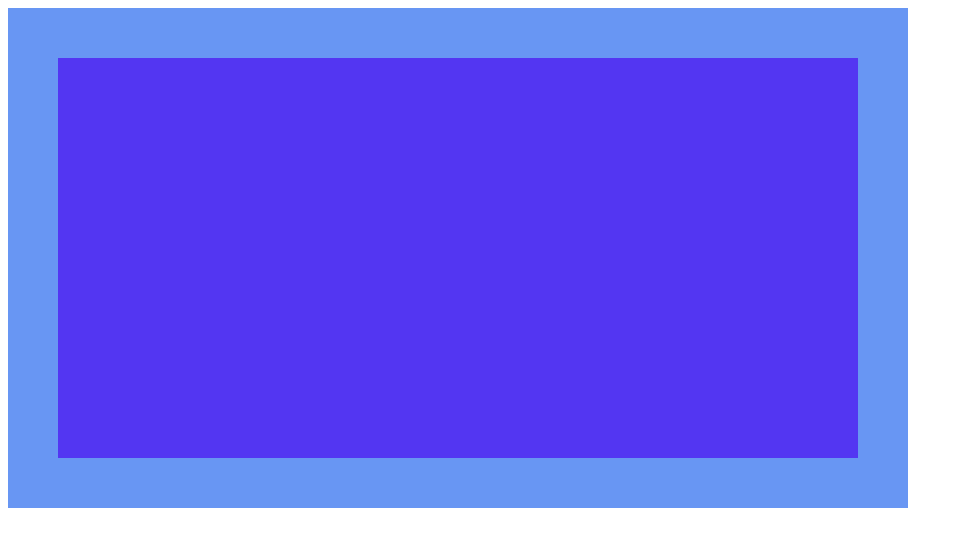
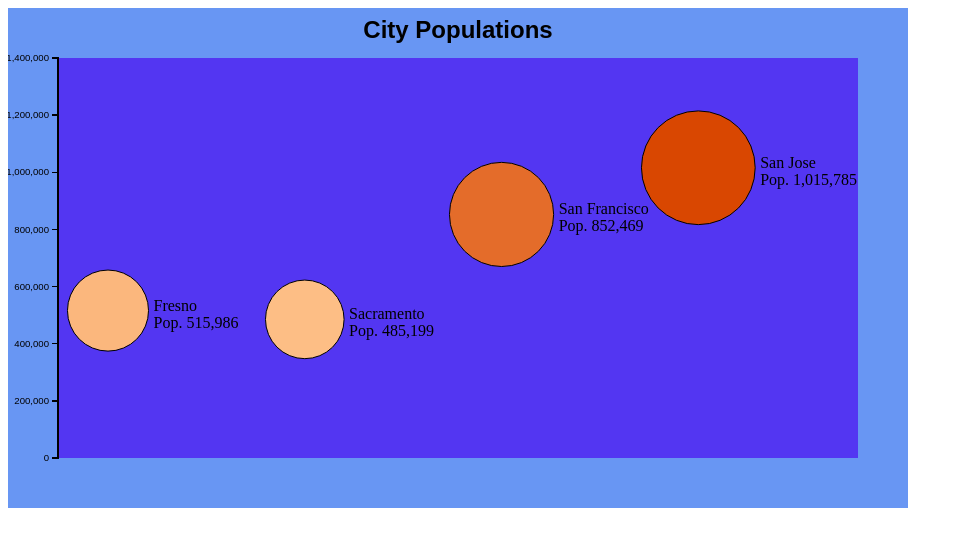
Before and after one commit to ClareTrainor/d3-demo, a plain HTML site: page index.html in a window 1280 px wide. Shown: the whole page, without its empty margins (0-963 px from the left). Drawn offline with Linux system fonts and the light colour scheme.

Commit message:
Created Bubble Chart

```diff
--- a/css/style.css
+++ b/css/style.css
@@ -6,3 +6,22 @@
 .rectangle {
   fill: #5336f2;
 }
+
+.axis path,
+.axis line {
+  fill: none;
+  stroke: black;
+  stroke-width: 1.5px;
+  shape-rendering: crispEdges;
+}
+
+.axis text {
+    font-family: sans-serif;
+    font-size: 0.6em;
+}
+
+.title {
+    font-family: sans-serif;
+    font-size: 1.5em;
+    font-weight: bold;
+}
--- a/js/main.js
+++ b/js/main.js
@@ -24,5 +24,141 @@ window.onload = function(){
       })
       .attr("class", "rectangle")
       .attr("x", 50) //position from left on the x (horizontal) axis
-      .attr("y", 50) //position from top on the y (vertical) axis
+      .attr("y", 50); //position from top on the y (vertical) axis
+
+      var cityPop = [
+             {
+                 city: 'Fresno',
+                 population: 515986
+             },
+             {
+                 city: 'Sacramento',
+                 population: 485199
+             },
+             {
+                 city: 'San Francisco',
+                 population: 852469
+             },
+             {
+                 city: 'San Jose',
+                 population: 1015785
+             }
+         ];
+
+   //find the minimum value of the array
+   var minPop = d3.min(cityPop, function(d){
+       return d.population;
+   });
+
+   //find the maximum value of the array
+   var maxPop = d3.max(cityPop, function(d){
+       return d.population;
+   });
+
+   //scale for circles center y coordinate
+   var y = d3.scale.linear()
+       .range([450, 50])
+       .domain([0, 1400000]);
+
+   //color scale generator
+   var color = d3.scale.linear()
+       .range([
+           "#FDBE85",
+           "#D94701"
+       ])
+       .domain([
+           minPop,
+           maxPop
+       ]);
+
+    var x = d3.scale.linear() //create the scale
+      .range([100, 710]) //output min and max
+      .domain([0, 3.1]) //input min and max
+
+    var circles = container.selectAll(".circles") //but wait--there are no circles yet!
+      .data(cityPop) //here we feed in an array
+      .enter() //one of the great mysteries of the universe
+      .append("circle") //add a circle for each datum
+      .attr("class", "circles") //apply a class name to all circles
+      .attr("id", function(d){
+          return d.city;
+      })
+      .attr("r", function(d){
+          //calculate the radius based on population value as circle area
+          var area = d.population * 0.01;
+          return Math.sqrt(area/Math.PI);
+      })
+      .attr("cx", function(d, i){
+          //use the index to place each circle horizontally
+          return x(i);
+      })
+      .attr("cy", function(d){
+          //subtract value from 450 to "grow" circles up from the bottom instead of down from the top of the SVG
+          return y(d.population);
+      })
+      .style("fill", function(d, i){ //add a fill based on the color scale generator
+            return color(d.population);
+      })
+      .style("stroke", "#000"); //black circle stroke
+
+      //creates a y axis generator
+      var yAxis = d3.svg.axis()
+        .scale(y)
+        .orient("left");
+
+        //create axis g element and add axis
+      var axis = container.append("g")
+          .attr("class", "axis")
+          .attr("transform", "translate(50, 0)")
+          .call(yAxis);
+
+      var title = container.append("text")
+        .attr("class", "title")
+        .attr("text-anchor", "middle")
+        .attr("x", 450)
+        .attr("y", 30)
+        .text("City Populations");
+
+      var labels = container.selectAll(".labels")
+         .data(cityPop)
+         .enter()
+         .append("text")
+         .attr("class", "labels")
+         .attr("text-anchor", "left")
+         .attr("x", function(d,i){
+             //horizontal position to the right of each circle
+             return x(i) + Math.sqrt(d.population * 0.01 / Math.PI) + 5;
+         })
+         .attr("y", function(d){
+             //vertical position centered on each circle
+             return y(d.population) ;
+         });
+
+         //first line of label
+       var nameLine = labels.append("tspan")
+           .attr("class", "nameLine")
+           .attr("x", function(d,i){
+               //horizontal position to the right of each circle
+               return x(i) + Math.sqrt(d.population * 0.01 / Math.PI) + 5;
+           })
+           .text(function(d){
+               return d.city;
+           });
+
+       //create format generator
+       var format = d3.format(",");
+
+       //second line of label
+       var popLine = labels.append("tspan")
+           .attr("class", "popLine")
+           .attr("x", function(d,i){
+               //horizontal position to the right of each circle
+               return x(i) + Math.sqrt(d.population * 0.01 / Math.PI) + 5;
+           })
+           .attr("dy", "17") //vertical offset
+           .text(function(d){
+               return "Pop. " + format(d.population);
+           });
+
+
 };
```
